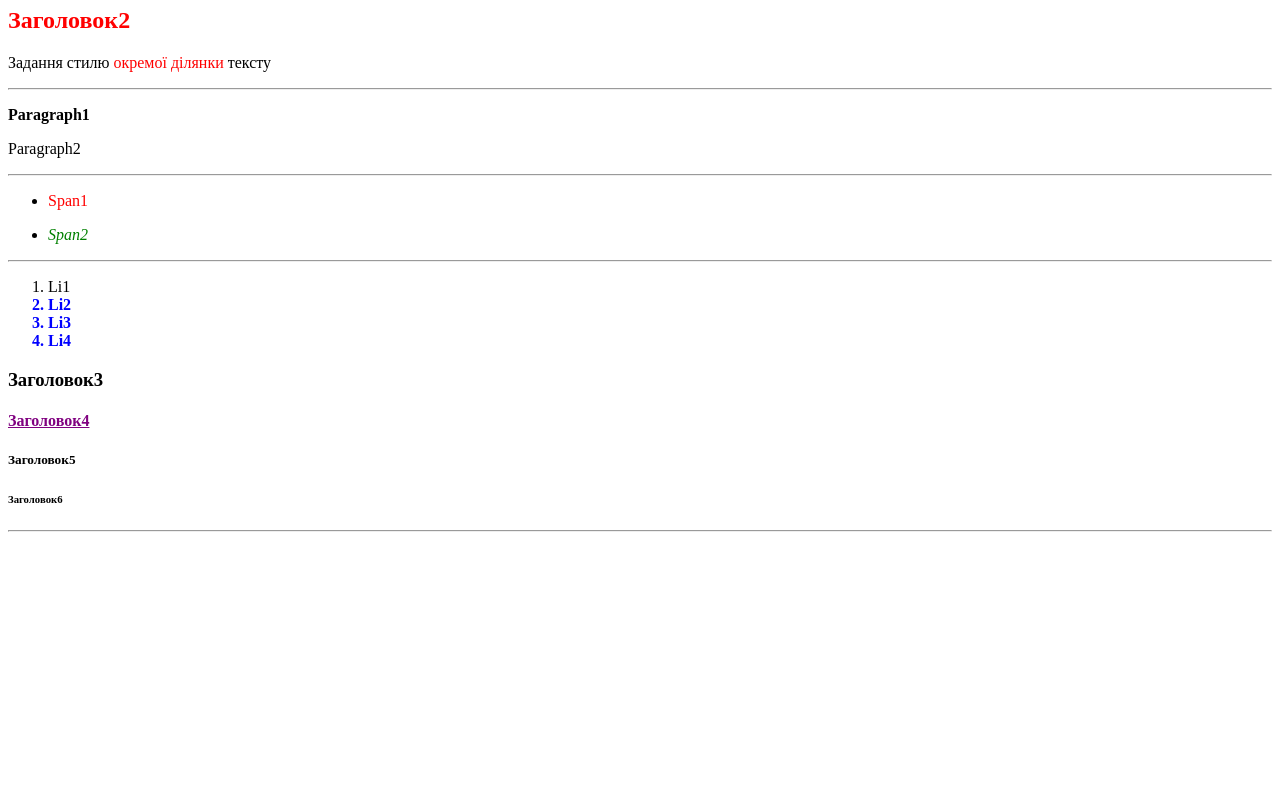
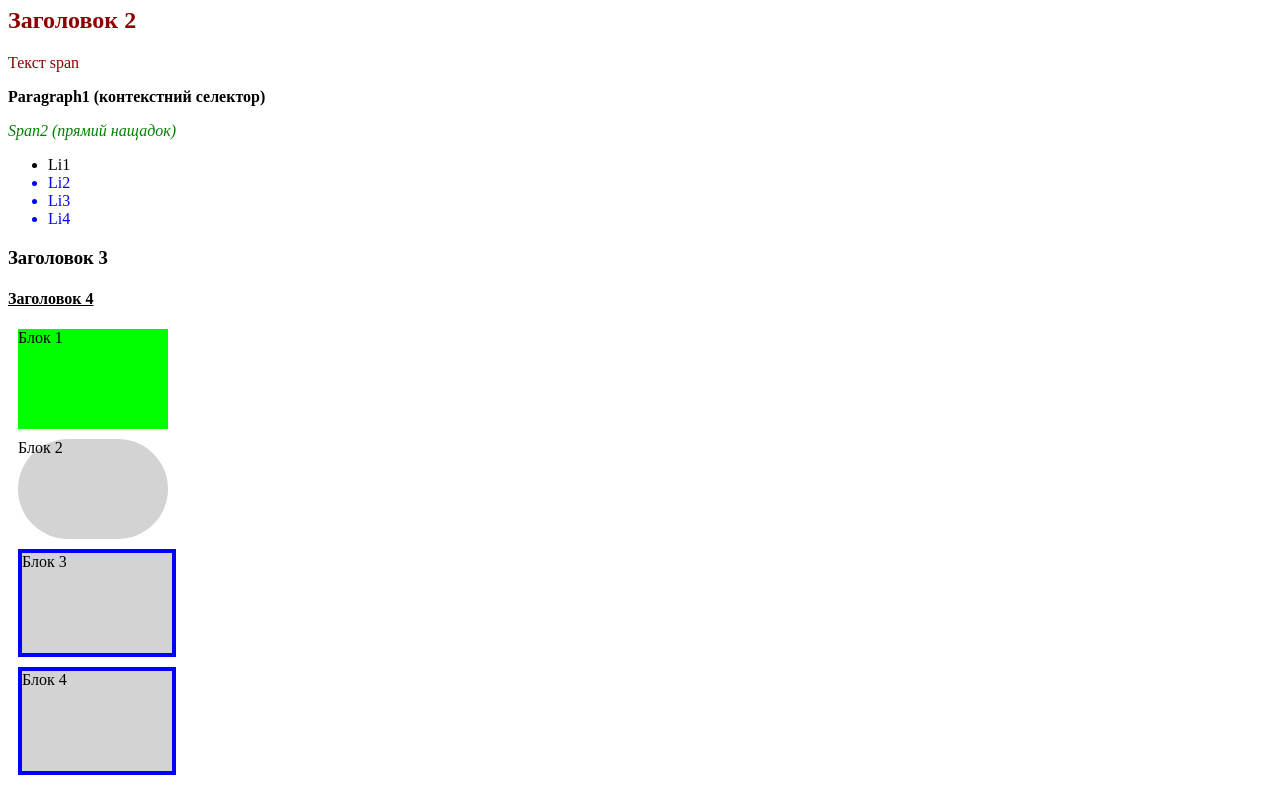
Before and after one commit to litkevidvladislav275-tech/LB_3_WEB, a plain HTML site: page index.html in a window 1280 px wide. Shown: the part 73-858 px from the top of the page. Before the commit the page ends 800 px from the top, so only its background shows below. Drawn offline with Linux system fonts and the light colour scheme.

Commit message:
Add files via upload

```diff
--- a/index.html
+++ b/index.html
@@ -1,60 +1,39 @@
 <!DOCTYPE html>
-<html lang="en">
+<html lang="uk">
 <head>
     <meta charset="UTF-8">
-	<meta name="viewport" content="width=device-width, initial-scale=1.0">
+    <title>Лабораторна робота №3</title>
     <link rel="stylesheet" href="style.css">
-	<title>Document</title>
-
 </head>
 <body>
 
-	<!-- 1 завдання -->
-	<h1>Заголовок1</h1>
-	<h2>Заголовок2</h2>
-	<p>Задання стилю <span>окремої ділянки</span> тексту </p>
+    <h1>Заголовок 1</h1>
+    <h2>Заголовок 2</h2>
+    <span>Текст span</span>
 
-	<hr>
+    <div class="container">
+        <p>Paragraph1 (контекстний селектор)</p>
+    </div>
 
-	<!-- 2 завдання -->
-	 <div>
-	 	<p>Paragraph1</p>
+    <div class="div-span">
+        <span>Span2 (прямий нащадок)</span>
     </div>
-	 	<p>Paragraph2</p>
-
-	 <hr>
-
-	<!-- 3 завдання -->
 
     <ul>
-		<li>
-			<p><span>Span1</span></p>
-		</li>
-		<li>
-			<span>Span2</span>
-		</li>
-	</ul>
-
-	<hr>
-
-	<!-- 4 завдання -->
-
-	<ol>
         <li>Li1</li>
         <li>Li2</li>
         <li>Li3</li>
         <li>Li4</li>
-	</ol>
+    </ul>
 
+    <h3>Заголовок 3</h3>
+    <h4>Заголовок 4</h4>
 
-	<h3>Заголовок3</h3>
-	<h4>Заголовок4</h4>
-	<h5>Заголовок5</h5>
-	<h6>Заголовок6</h6>
-
-	<hr>
-
-	<!-- 5 завдання САМОСТІЙНО -->
+    <!-- Блоки -->
+    <div id="block1" class="block">Блок 1</div>
+    <div id="block2" class="block">Блок 2</div>
+    <div id="block3" class="block block_border">Блок 3</div>
+    <div id="block4" class="block block_border">Блок 4</div>
 
 </body>
 </html>
--- a/style.css
+++ b/style.css
@@ -1,34 +1,32 @@
 /* 1. Груповий селектор */
 h1, h2, span {
-    color: red;
+    color: darkred;
 }
 
-/* 2. Контекстний селектор (Paragraph1 у div) */
-div p {
+/* 2. Контекстний селектор (Paragraph1 знаходиться всередині container) */
+.container p {
     font-weight: bold;
 }
 
 /* 3. Селектор прямого нащадку (Span2) */
-ul > li > span {
+.div-span > span {
+    color: green;
     font-style: italic;
-    color: green;
 }
 
-/* 4. Селектор правого сусідства */
+/* 4. Селектори правого сусідства */
+
 /* Li2, Li3, Li4 */
-ol li + li {
+li + li {
     color: blue;
-    font-weight: bold;
 }
 
-/* Заголовок4 */
+/* Заголовок4 (h4 після h3) */
 h3 + h4 {
-    color: purple;
     text-decoration: underline;
 }
 
-/* 5 завдання */
-/* Загальний стиль блоків */
+/* 5. Блоки */
 .block {
     width: 150px;
     height: 100px;
@@ -36,7 +34,7 @@ h3 + h4 {
     background-color: lightgray;
 }
 
-/* 5.1 Селектор по id */
+/* Селектори по id */
 #block1 {
     background-color: lime;
 }
@@ -45,7 +43,7 @@ h3 + h4 {
     border-radius: 50px;
 }
 
-/* 5.2 Клас для рамки */
+/* Клас для блоків 3 та 4 */
 .block_border {
     border: 4px solid blue;
 }
```
Lines whose indentation alone changed are shown as unchanged.
